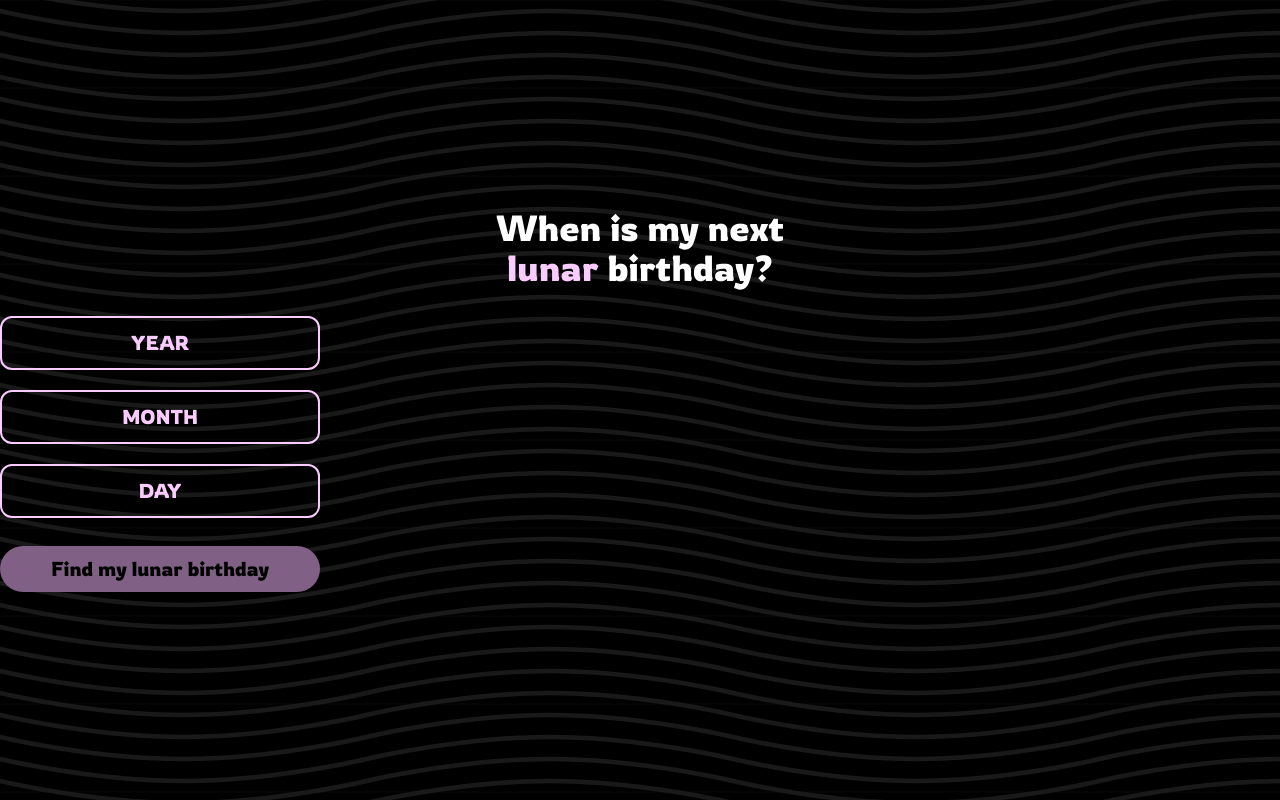
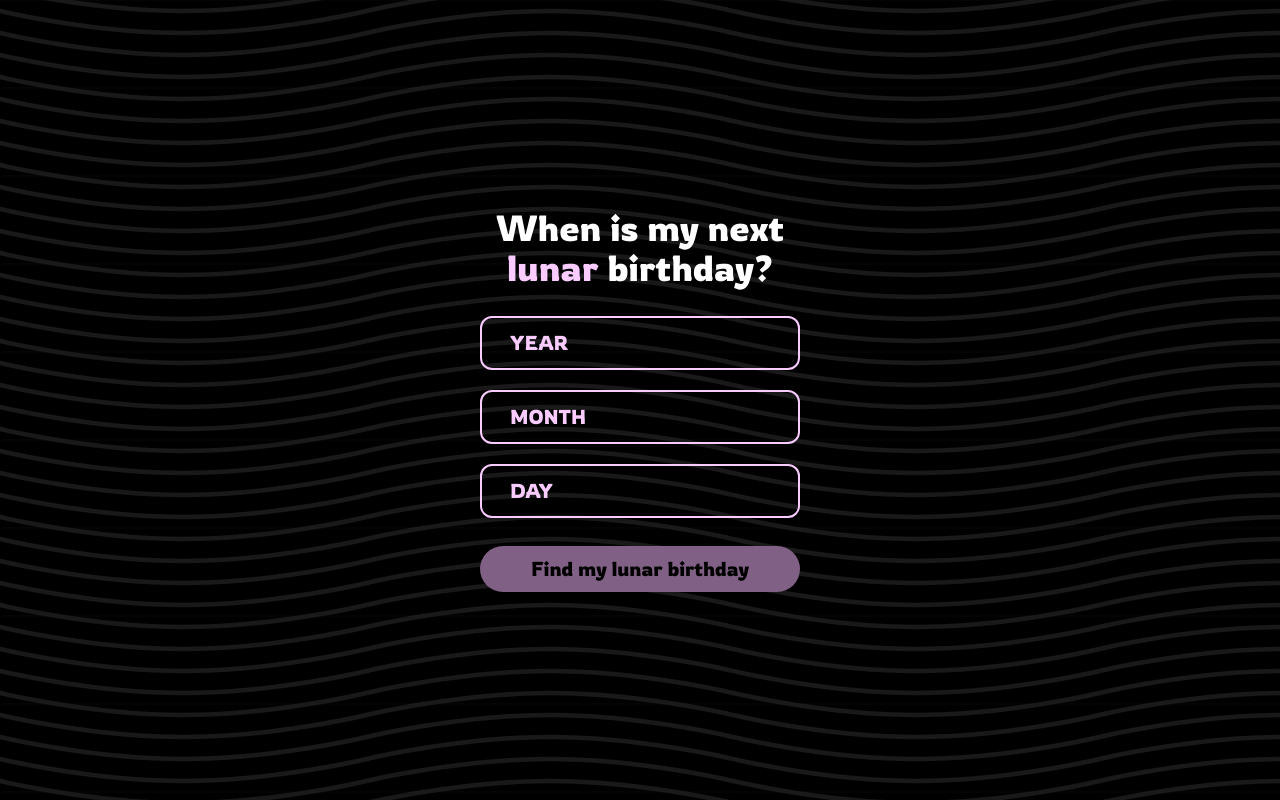
Before and after one commit to iamyujinwon/lunar-birthday-app, a React (Create React App) app: page / in a window 1280 px wide. Built offline with nearby package versions, Linux system fonts and the light colour scheme.

Commit message:
just text-left by adding padding-left

```diff
--- a/src/pages/index.js
+++ b/src/pages/index.js
@@ -85,7 +85,7 @@ const Home = () =>  {
 
                 {calculated ?
                     <div class="text-center">
-                        <div class="block mr-auto ml-auto w-[20rem] text-white text-xl font-light py-4 bg-result-background/50 rounded-3xl">
+                        <div class="block mr-auto ml-auto w-[21rem] text-white text-xl font-light py-4 bg-result-background/50 rounded-3xl">
                             <div class="">My solar birthday is <span class="text-lunar">{inputYear}/{inputMonth}/{inputDay}</span></div>
                             <div>This year, my lunar birthday is</div>
                             <div class="text-yellow-highlight">{convertedCurrentYear}/{convertedCurrentMonth}/{convertedCurrentDay}</div>
@@ -103,12 +103,12 @@ const Home = () =>  {
                         </div>
                     </div>
                     :
-                    <div class="w-screen block mr-auto ml-auto w-[20rem]">
+                    <div class="w-screen text-center">
                         <form onSubmit={handleSubmit}>
                             {/* <div class="text-white ">Enter my Solar birthday 🎂</div>  */}
                             <div class="text-xl flex flex-col space-y-5">
                                 <span>
-                                    <select class="w-[20rem] text-center py-2.5 bg-transparent text-lunar border-solid border-2 border-lunar rounded-xl appearance-none cursor-pointer" onChange={e=>(setInputYear(e.target.value))}>
+                                    <select class="w-[20rem] pl-7 py-2.5 bg-transparent text-lunar border-solid border-2 border-lunar rounded-xl appearance-none cursor-pointer" onChange={e=>(setInputYear(e.target.value))}>
                                         <option value={0} default>YEAR</option>
                                         {years.map(year => {
                                             return (<option key={year.value} value={year.value}>{year.text}</option>);
@@ -116,7 +116,7 @@ const Home = () =>  {
                                     </select>
                                 </span>
                                 <span>
-                                    <select class="w-[20rem] text-center py-2.5 bg-transparent text-lunar border-solid border-2 border-lunar rounded-xl appearance-none cursor-pointer" onChange={e=>(setInputMonth(e.target.value))}>
+                                    <select class="w-[20rem] pl-7 py-2.5 bg-transparent text-lunar border-solid border-2 border-lunar rounded-xl appearance-none cursor-pointer" onChange={e=>(setInputMonth(e.target.value))}>
                                         <option value={0} default>MONTH</option>
                                         {months.map(month => {
                                             return (<option key={month.value} value={month.value}>{month.text}</option>);
@@ -124,7 +124,7 @@ const Home = () =>  {
                                     </select>
                                 </span>
                                 <span>
-                                    <select class="w-[20rem] text-center py-2.5 bg-transparent text-lunar border-solid border-2 border-lunar rounded-xl appearance-none cursor-pointer" onChange={e=>(setInputDay(e.target.value))}>
+                                    <select class="w-[20rem] pl-7 py-2.5 bg-transparent text-lunar border-solid border-2 border-lunar rounded-xl appearance-none cursor-pointer" onChange={e=>(setInputDay(e.target.value))}>
                                         <option value={0} default>DAY</option>
                                         {days.map(day => {
                                             return (<option key={day.value} value={day.value}>{day.text}</option>);
```
